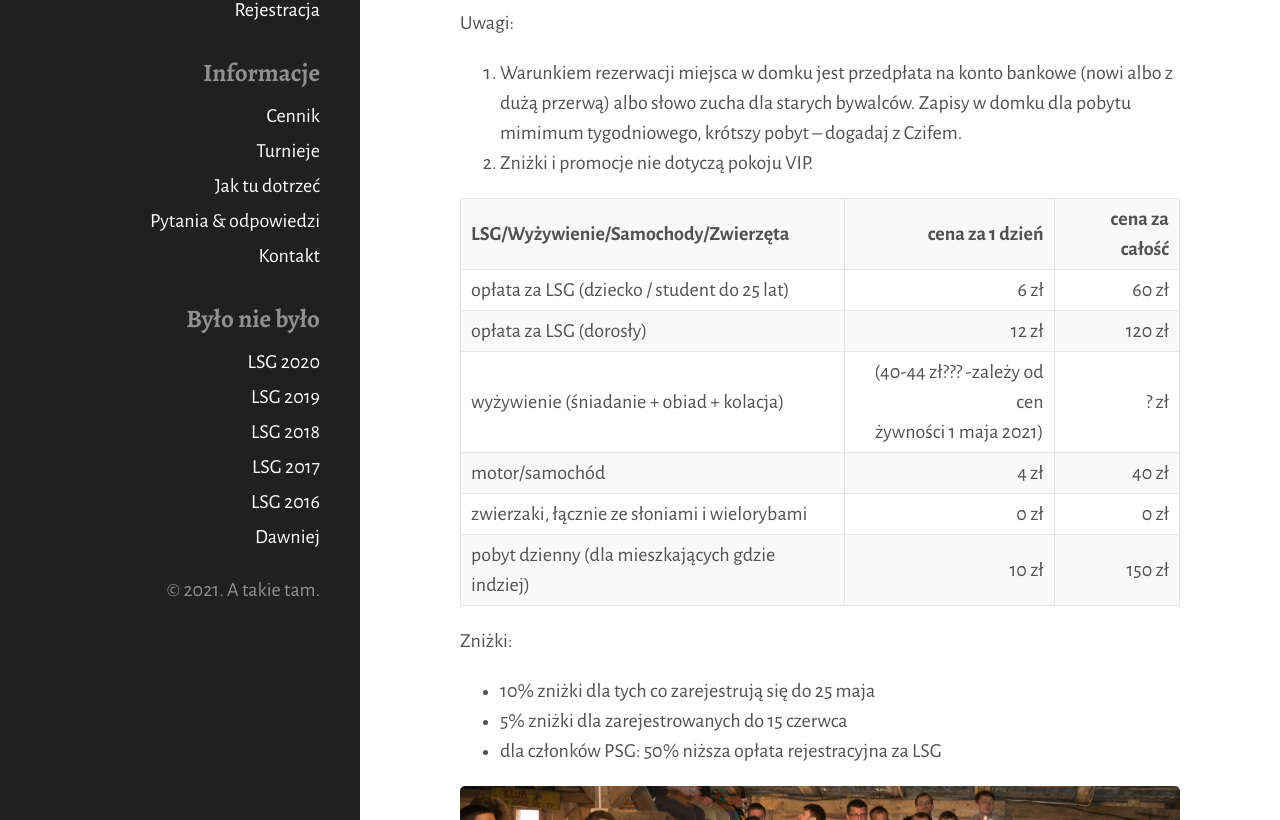
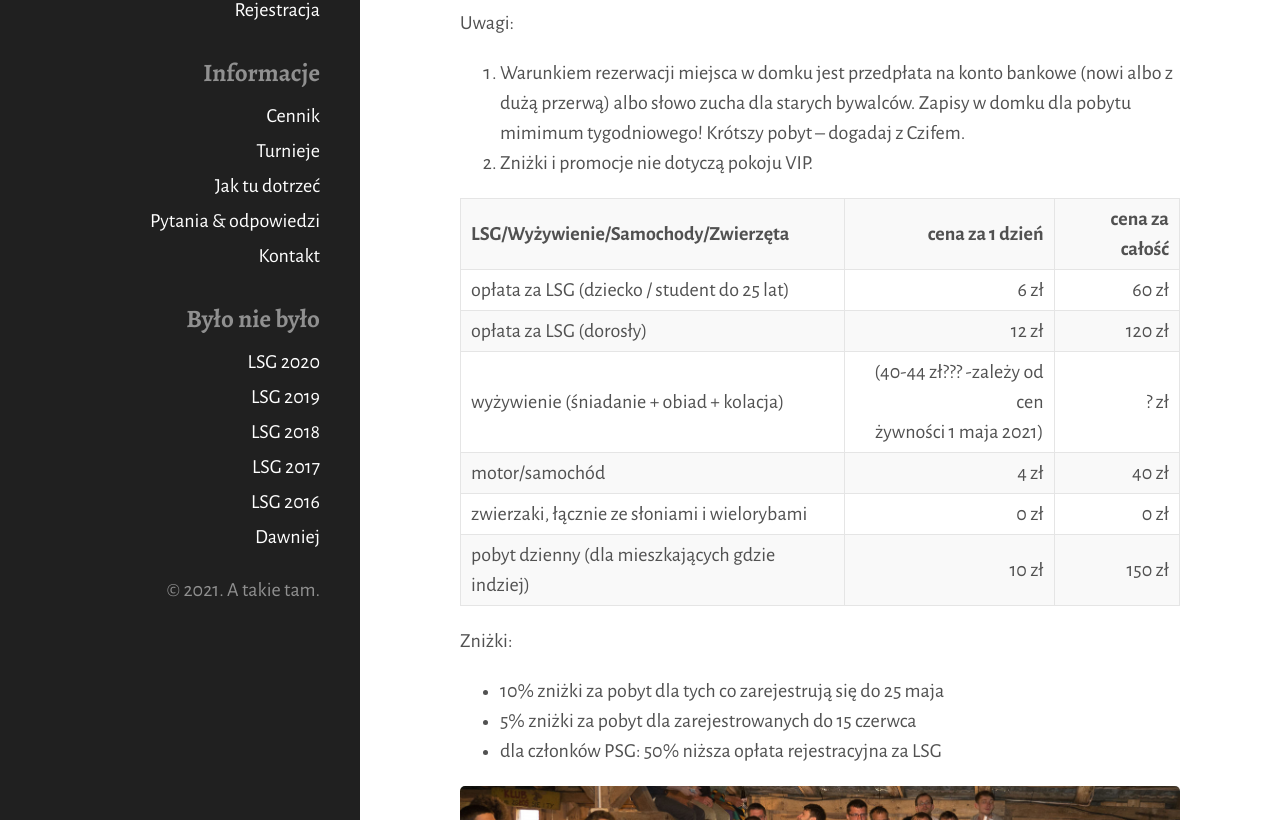
Before and after one commit to tasuki/lsg, a Jekyll site: the page built from cennik.md, in a window 1280 px wide. Shown: the part 427-1247 px from the top of the page. Built offline with Jekyll 4.4.1, drawn with Linux system fonts in a browser that asks for light colours; nearby versions of some CDN libraries.

Commit message:
Update cennik.md

```diff
--- a/cennik.md
+++ b/cennik.md
@@ -53,7 +53,7 @@ title: wstępny cennik 2021
 
 Uwagi:
 
-1. Warunkiem rezerwacji miejsca w domku jest przedpłata na konto bankowe (nowi albo z dużą przerwą) albo słowo zucha dla starych bywalców. Zapisy w domku dla pobytu mimimum tygodniowego, krótszy pobyt -- dogadaj z Czifem.
+1. Warunkiem rezerwacji miejsca w domku jest przedpłata na konto bankowe (nowi albo z dużą przerwą) albo słowo zucha dla starych bywalców. Zapisy w domku dla pobytu mimimum tygodniowego! Krótszy pobyt -- dogadaj z Czifem.
 2. Zniżki i promocje nie dotyczą pokoju VIP.
 
 <table>
@@ -104,8 +104,8 @@ Uwagi:
 </table>
 
 Zniżki:
--  10% zniżki dla tych co zarejestrują się do 25 maja
-- 5% zniżki dla zarejestrowanych do 15 czerwca
+-  10% zniżki za pobyt dla tych co zarejestrują się do 25 maja
+- 5% zniżki za pobyt dla zarejestrowanych do 15 czerwca
 - dla członków PSG: 50% niższa opłata rejestracyjna za LSG
 
 ![licytacja](/public/licytacja.jpg)
```
